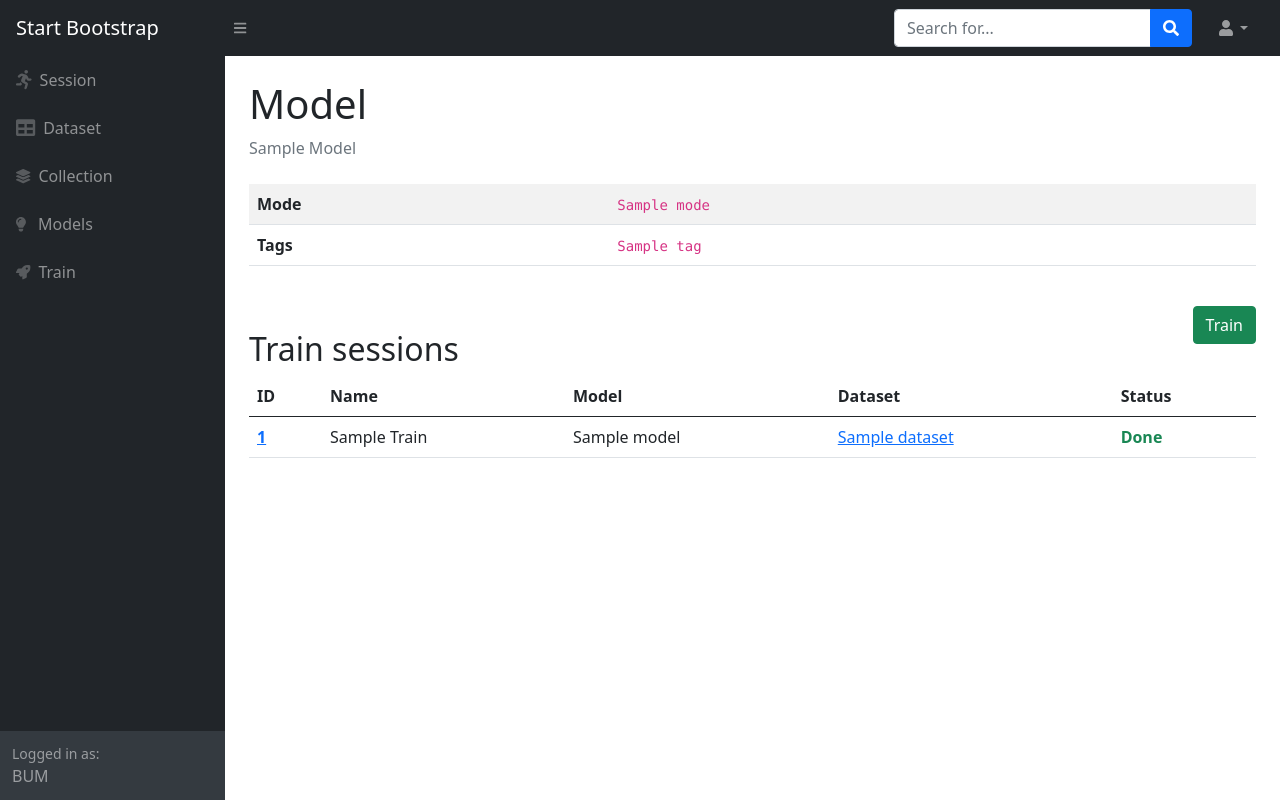
After one commit to williammtan/fd-ml-dashboard, a Django app: template models/templates/models/detail.html in a window 1280 px wide. The commit adds this page. Run offline with Django 3.2, Linux system fonts and the light colour scheme; the template is opened without the code that fills it: most values are stand-ins (such as "Sample title", 1, 10 or a date in 2020); some libraries are stand-ins or nearby versions.

Commit message:
created model pages, added new pages to the sidenav and changed url paths

```diff
--- a/ml_dashboard/templates/base.html
+++ b/ml_dashboard/templates/base.html
@@ -10,7 +10,7 @@
     <link href="https://cdn.jsdelivr.net/npm/simple-datatables@latest/dist/style.css" rel="stylesheet" />
     <link href="{% static 'theme/css/styles.css' %}" rel="stylesheet" />
     <script src="https://cdnjs.cloudflare.com/ajax/libs/font-awesome/5.15.3/js/all.min.js" crossorigin="anonymous"></script>
-    <link rel="stylesheet" href="//cdn.datatables.net/1.10.16/css/dataTables.bootstrap4.min.css">
+    <script src="https://cdn.jsdelivr.net/npm/bootstrap@5.1.0/dist/js/bootstrap.bundle.min.js" crossorigin="anonymous"></script>
 </head>
 
 <body class="sb-nav-fixed">
--- a/ml_dashboard/templates/sidenav.html
+++ b/ml_dashboard/templates/sidenav.html
@@ -19,6 +19,18 @@
                 </div>
                 Collection
             </a>
+            <a class="nav-link" href="/models">
+                <div class="sb-nav-link-icon">
+                    <i class="fas fa-lightbulb"></i>
+                </div>
+                &nbspModels
+            </a>
+            <a class="nav-link" href="/train">
+                <div class="sb-nav-link-icon">
+                    <i class="fas fa-rocket"></i>
+                </div>
+                Train
+            </a>
         </div>
     </div>
     <div class="sb-sidenav-footer">
--- a/ml_dashboard/urls.py
+++ b/ml_dashboard/urls.py
@@ -21,7 +21,7 @@ from tasks import views
 
 urlpatterns = [
     url('^api-auth/', include('rest_framework.urls', namespace='rest_framework')),
-    path('models/', include('models.urls')),
+    path('', include('models.urls')),
     path('sessions/', include('tasks.urls')),
     path('collection/', include('collection.urls')),
     path('dataset/', include('labeling.urls')),
--- /dev/null
+++ b/models/templates/models/detail.html
@@ -0,0 +1,72 @@
+{% extends 'base.html' %} {% block content %}
+
+<title>{{ train.name }}</title>
+<h1 class="mt-4">Model</h1>
+<ol class="breadcrumb mb-4">
+  <li class="breadcrumb-item active" style="text-transform: capitalize;">{{ model.name }}</li>
+</ol>
+
+<table class="table table-striped table-product">
+  <tbody>
+    <tr>
+        <th>Mode</td>
+        <td><code>{{ model.mode }}</code></td>
+    </tr>
+    <tr>
+        <th>Tags</td>
+        <td>
+            {% for tag in model.tags.all %}
+                <code>{{ tag }}</code> &nbsp
+            {% endfor %}
+        </td>
+    </tr>
+  </tbody>
+</table>
+<br />
+<div class="float-end vertical-align">
+    <a class="btn btn-success" href="/train/new/#model={{ model.id }}">Train</a>
+</div>
+
+{% if model.train_set.count != 0 %}
+<br>
+<h2>Train sessions</h2>
+<table class="table">
+    <thead>
+        <tr>
+            <th scope="col">ID</th>
+            <th scope="col">Name</th>
+            <th scope="col">Model</th>
+            <th scope="col">Dataset</th>
+            <th scope="col">Status</th>
+        </tr>
+    </thead>
+    <tbody>
+        {% for train in model.train_set.all %}
+            <tr>
+                <th scope="row"><a href="/train/{{ train.id }}">{{ train.id }}</a></th>
+                <td style="text-transform: capitalize;">{{ train.name }}</td>
+                <td>{{ train.model.name }}</td>
+                <td><a href="/dataset/{{ train.dataset.id }}">{{ train.dataset }}</a></td>
+                <td>
+                    <b
+                        class="
+                        {% if train.status == 'Pending' %}
+                        text-info
+                        {% elif train.status == 'Running' %}
+                        text-warning
+                        {% elif train.status == 'Done' %}
+                        text-success
+                        {% elif train.status == 'Failed' or train.status == 'Cancelled' %}
+                        text-danger
+                        {% elif train.status == 'Not Started' %}
+                        text-muted
+                        {% endif %}
+                        "
+                    >{{train.status}}</b>
+                </td>
+            </tr>
+        {% endfor %}
+</table>
+{% endif %}
+
+{% endblock %}
--- a/models/templates/train/index.html
+++ b/models/templates/train/index.html
@@ -9,7 +9,7 @@
         <h1 class="mt-4">Train sessions</h1>
     </div>
     <div class="float-end vertical-align">
-        <a class="btn btn-success" href="/models/train/new">Train new</a>
+        <a class="btn btn-success" href="/train/new">Train new</a>
     </div>
 </div>
 
@@ -28,7 +28,7 @@
         <tbody>
             {% for train in train_list %}
                 <tr>
-                    <th scope="row"><a href="/models/train/{{ train.id }}">{{ train.id }}</a></th>
+                    <th scope="row"><a href="/train/{{ train.id }}">{{ train.id }}</a></th>
                     <td style="text-transform: capitalize;">{{ train.name }}</td>
                     <td>{{ train.model.name }}</td>
                     <td><a href="/dataset/{{ train.dataset.id }}">{{ train.dataset }}</a></td>
--- a/models/urls.py
+++ b/models/urls.py
@@ -4,7 +4,9 @@ from . import views
 
 app_name = 'models'
 urlpatterns = [
-    # path('', views.ModelIndexView.as_view(), name='index'),
+    path('models/', views.ModelIndexView.as_view(), name='model_index'),
+    path('models/<int:pk>', views.ModelDetailView.as_view(), name='model_detail'),
+    path('models/new/', views.CreateModelView.as_view(), name='create_model'),
     path('train/', views.TrainIndexView.as_view(), name='train_index'),
     path('train/<int:pk>/', views.TrainDetailView.as_view(), name='train_detail'),
     path('train/<int:train_id>/start/', views.start_train, name='start_train'),
```
Also changed, not shown: models/templates/models/create.html (added, +25 -0 lines), models/templates/models/index.html (added, +50 -0 lines), models/templates/train/detail.html (+4 -4 lines), models/views.py (+30 -2 lines).
